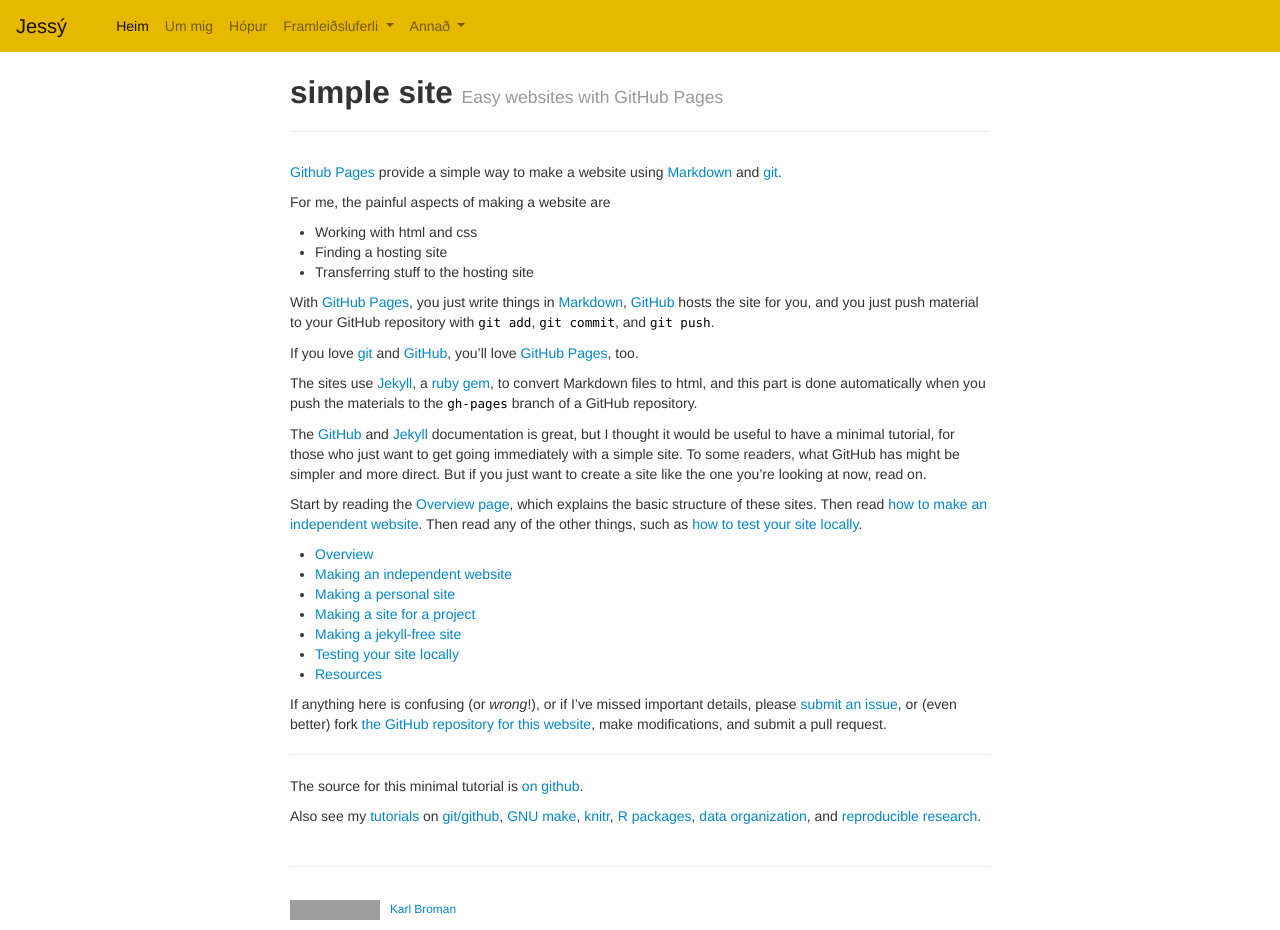
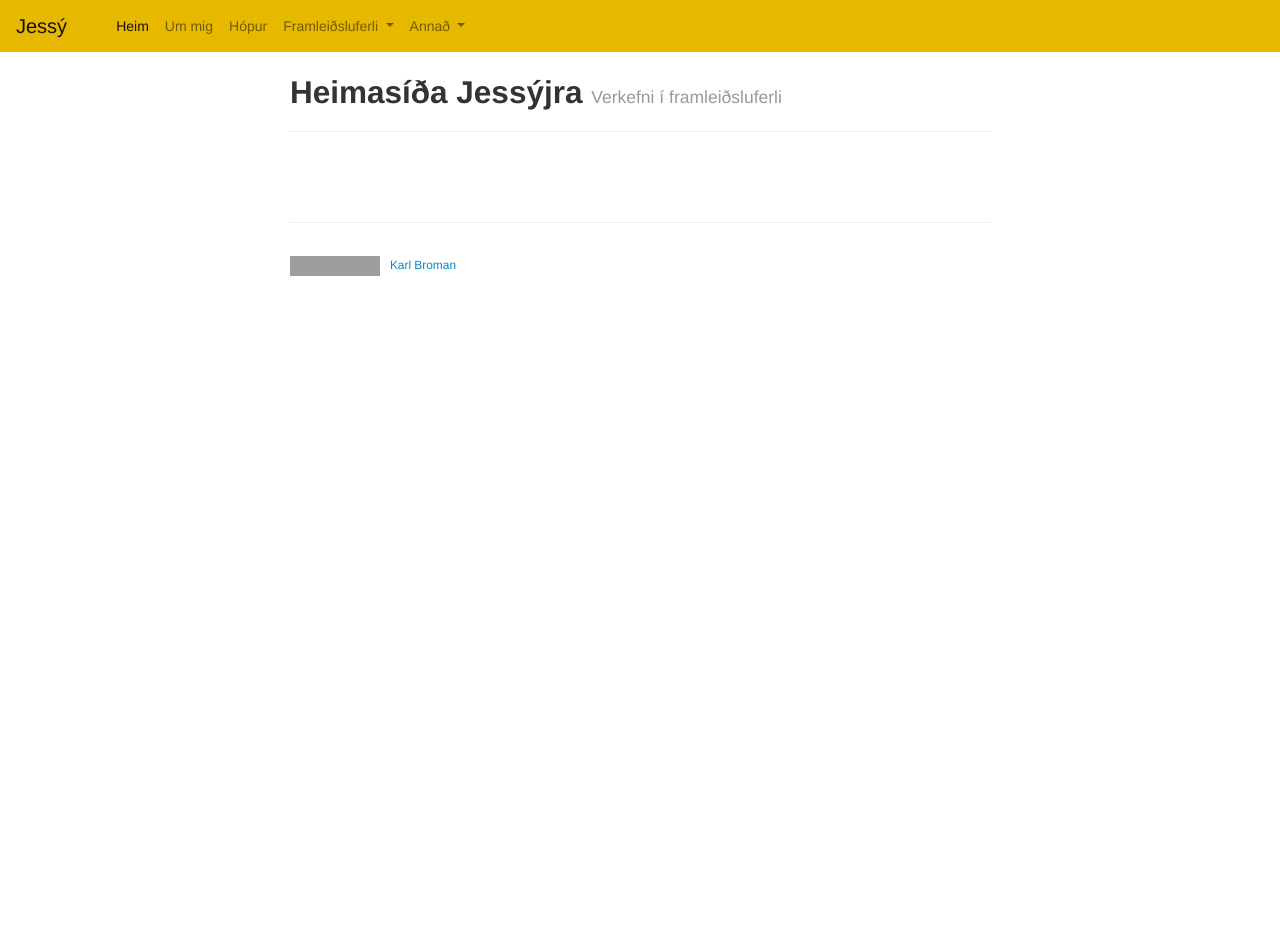
Before and after one commit to jessyjonsdottir/heimasida, a Jekyll site: the page built from index.md, in a window 1280 px wide. Built offline with Jekyll 4.4.1, drawn with Linux system fonts in a browser that asks for light colours; after the commit the page ends 900 px from its top, so only the background shows below that; grey boxes are pictures that could not be loaded.

Commit message:
breyta fronti

```diff
--- a/index.md
+++ b/index.md
@@ -1,72 +1,6 @@
 ---
 layout: page
-title: simple site
-tagline: Easy websites with GitHub Pages
-description: Minimal tutorial on making a simple website with GitHub Pages
+title: Heimasíða Jessýjra
+tagline: Verkefni í framleiðsluferli
+description:
 ---
-
-[Github Pages](https://pages.github.com) provide a simple way to make a
-website using
-[Markdown](https://daringfireball.net/projects/markdown/) and
-[git](https://git-scm.com).
-
-For me, the painful aspects of making a website are
-
-- Working with html and css
-- Finding a hosting site
-- Transferring stuff to the hosting site
-
-With [GitHub Pages](https://pages.github.com), you just write things in
-[Markdown](https://daringfireball.net/projects/markdown/),
-[GitHub](https://github.com) hosts the site for you, and you just push
-material to your GitHub repository with `git add`, `git commit`, and
-`git push`.
-
-If you love [git](https://git-scm.com/) and
-[GitHub](https://github.com), you'll love
-[GitHub Pages](https://pages.github.com), too.
-
-The sites use [Jekyll](https://jekyllrb.com/), a
-[ruby](https://www.ruby-lang.org/en/) [gem](https://rubygems.org/), to
-convert Markdown files to html, and this part is done
-automatically when you push the materials to the `gh-pages` branch
-of a GitHub repository.
-
-The [GitHub](https://pages.github.com) and
-[Jekyll](https://jekyllrb.com) documentation is great, but I thought it
-would be useful to have a minimal tutorial, for those who just want to
-get going immediately with a simple site. To some readers, what GitHub
-has might be simpler and more direct.  But if you just want to create
-a site like the one you're looking at now, read on.
-
-Start by reading the [Overview page](pages/overview.html), which
-explains the basic structure of these sites. Then read
-[how to make an independent website](pages/independent_site.html). Then
-read any of the other things, such as
-[how to test your site locally](pages/local_test.html).
-
-- [Overview](pages/overview.html)
-- [Making an independent website](pages/independent_site.html)
-- [Making a personal site](pages/user_site.html)
-- [Making a site for a project](pages/project_site.html)
-- [Making a jekyll-free site](pages/nojekyll.html)
-- [Testing your site locally](pages/local_test.html)
-- [Resources](pages/resources.html)
-
-If anything here is confusing (or _wrong_!), or if I've missed
-important details, please
-[submit an issue](https://github.com/kbroman/simple_site/issues), or (even
-better) fork [the GitHub repository for this website](https://github.com/kbroman/simple_site),
-make modifications, and submit a pull request.
-
----
-
-The source for this minimal tutorial is [on github](https://github.com/kbroman/simple_site).
-
-Also see my [tutorials](https://kbroman.org/pages/tutorials) on
-[git/github](https://kbroman.org/github_tutorial),
-[GNU make](https://kbroman.org/minimal_make),
-[knitr](https://kbroman.org/knitr_knutshell),
-[R packages](https://kbroman.org/pkg_primer),
-[data organization](https://kbroman.org/dataorg),
-and [reproducible research](https://kbroman.org/steps2rr).
```
